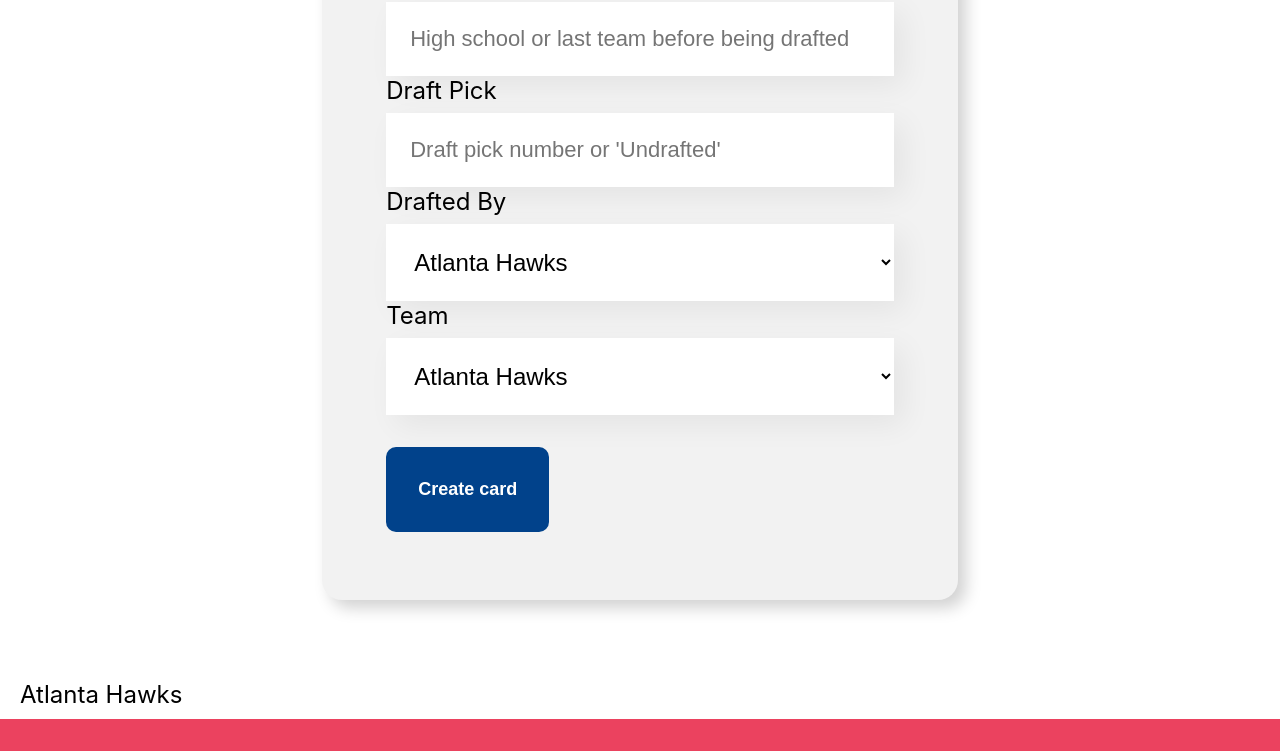
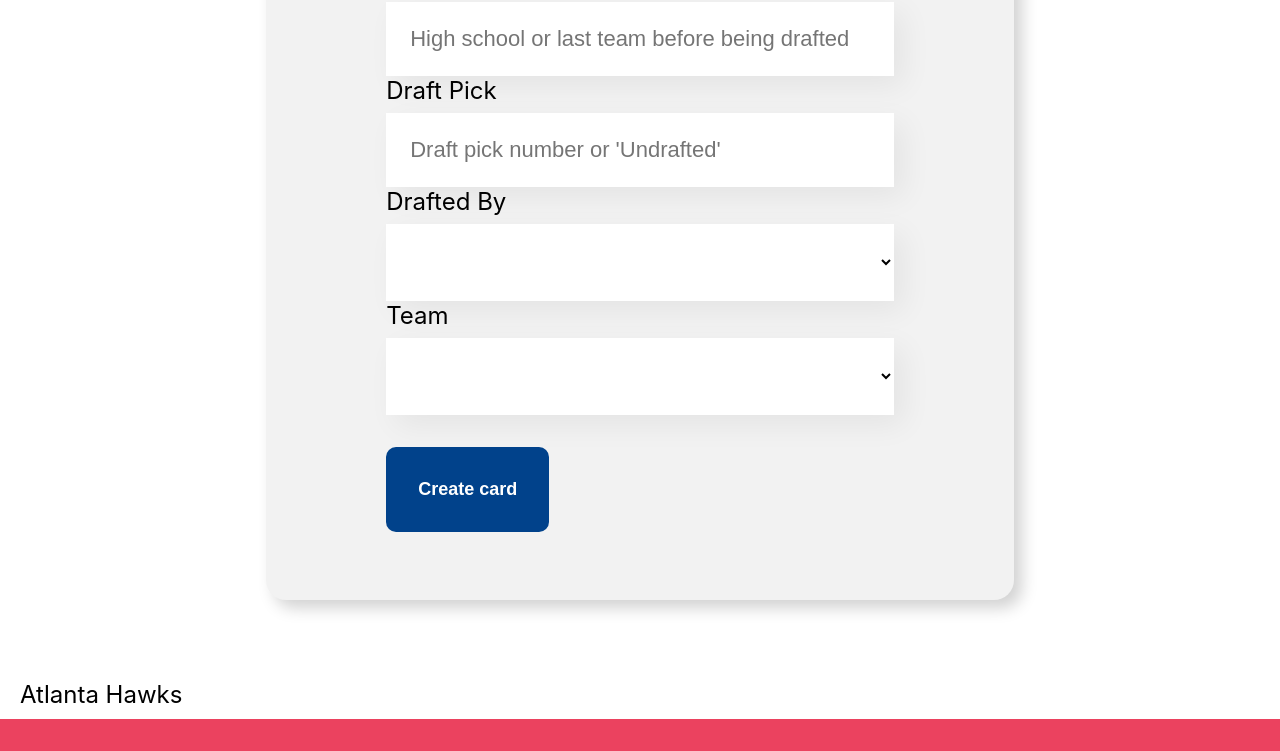
Before and after one commit to UlissesRD/organo, a React (Create React App) app: page / in a window 1280 px wide. Shown: the part 949-1700 px from the top of the page. Built offline with nearby package versions, Linux system fonts and the light colour scheme.

Commit message:
Some minimal general adjustments

```diff
--- a/src/App.js
+++ b/src/App.js
@@ -162,7 +162,8 @@
   const [players, setPlayers] = useState([])
 
   const newPlayer = (player) => {
-    console.log(player)
+    //debugger
+    //console.log(player)
     setPlayers([...players, player])
   }
 
--- a/src/componentes/DropDown/index.js
+++ b/src/componentes/DropDown/index.js
@@ -7,6 +7,7 @@
                 {props.label}
             </label>
             <select onChange={event => props.changed(event.target.value)} required={props.mandatory} value={props.v}>
+                <option value="Select a Team"></option>
                 {props.items.map(item => {
                     return <option key={item}>{item}</option>
                 })}
--- a/src/componentes/Form/Form.css
+++ b/src/componentes/Form/Form.css
@@ -9,6 +9,6 @@
     max-width: 80%;
     background-color: #f2f2f2;
     border-radius: 20px;
-    padding: 36px 64px;
+    padding: 36px 120px;
     box-shadow: 8px 8px 16px rgba(0, 0, 0, 0.18);
 }
```
